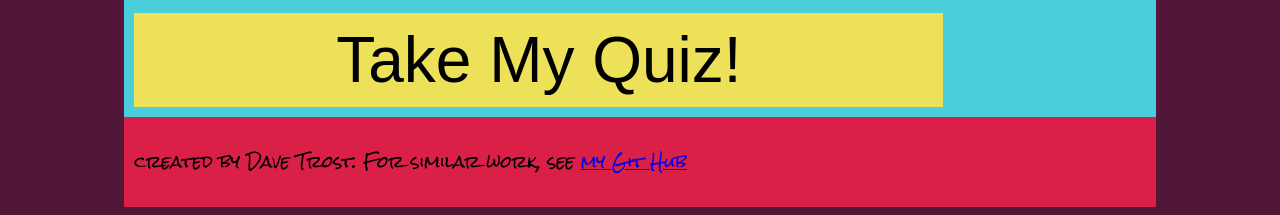
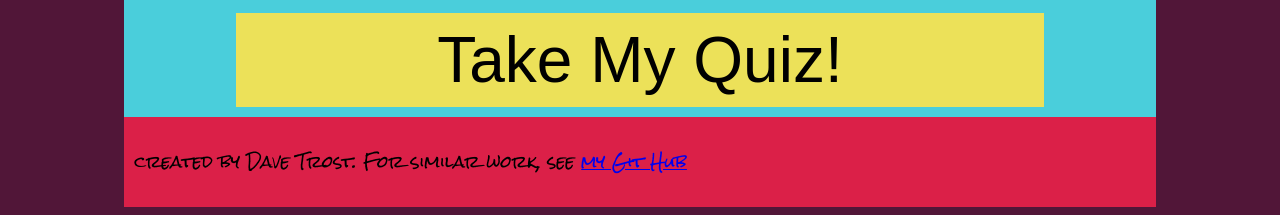
Before and after one commit to DaveTrost/about-me, a plain HTML site: page index.html in a window 1280 px wide. Shown: the part 1382-1597 px from the top of the page. Drawn offline with Linux system fonts and the light colour scheme.

Commit message:
css cleanup, changed one quiz question

```diff
--- a/src/index.js
+++ b/src/index.js
@@ -53,7 +53,7 @@ function startQuiz() {
         failImageForQuestion1.classList.remove('hidden');
     }
 
-    const answer2 = prompt('Question 2:\nCan I throw a frisbee 400 feet? (Y/N)');
+    const answer2 = prompt('Question 2:\nDo you think you can beat me in a friendly game of disc golf? (Y/N)');
     if(!isYes(answer2)) {
         correctAnswers++;
         passImageForQuestion2.classList.remove('hidden');
--- a/src/main.css
+++ b/src/main.css
@@ -51,7 +51,9 @@ footer {
     background-color: #ECE159;
     /* font-family: JINKY; */
     font-size: 400%;
-    /* text-align: center; */
+    text-align: center;
+    margin-left: 10%;
+    margin-right: 10%;
 }
 .highlighted {
     text-shadow: 2px 2px rgb(167, 165, 82);
```
